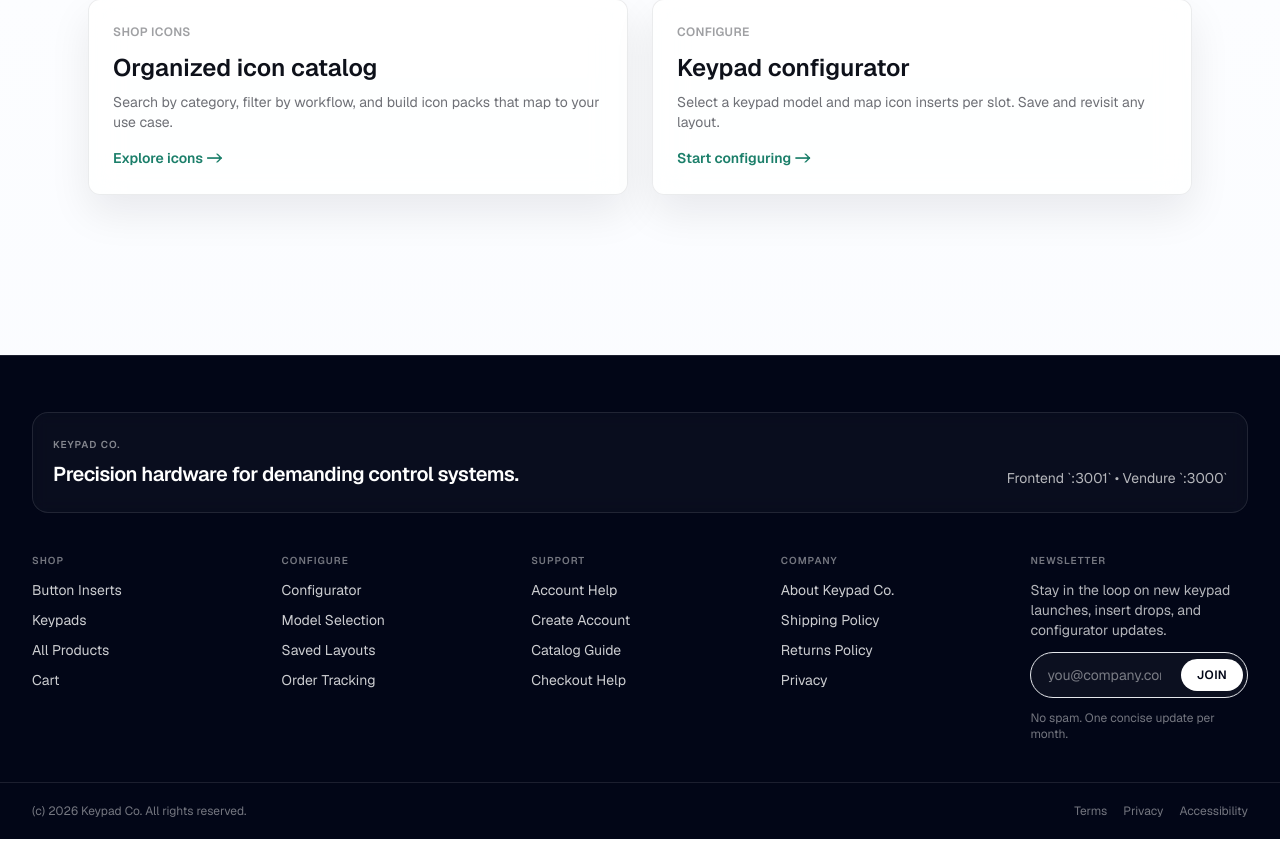
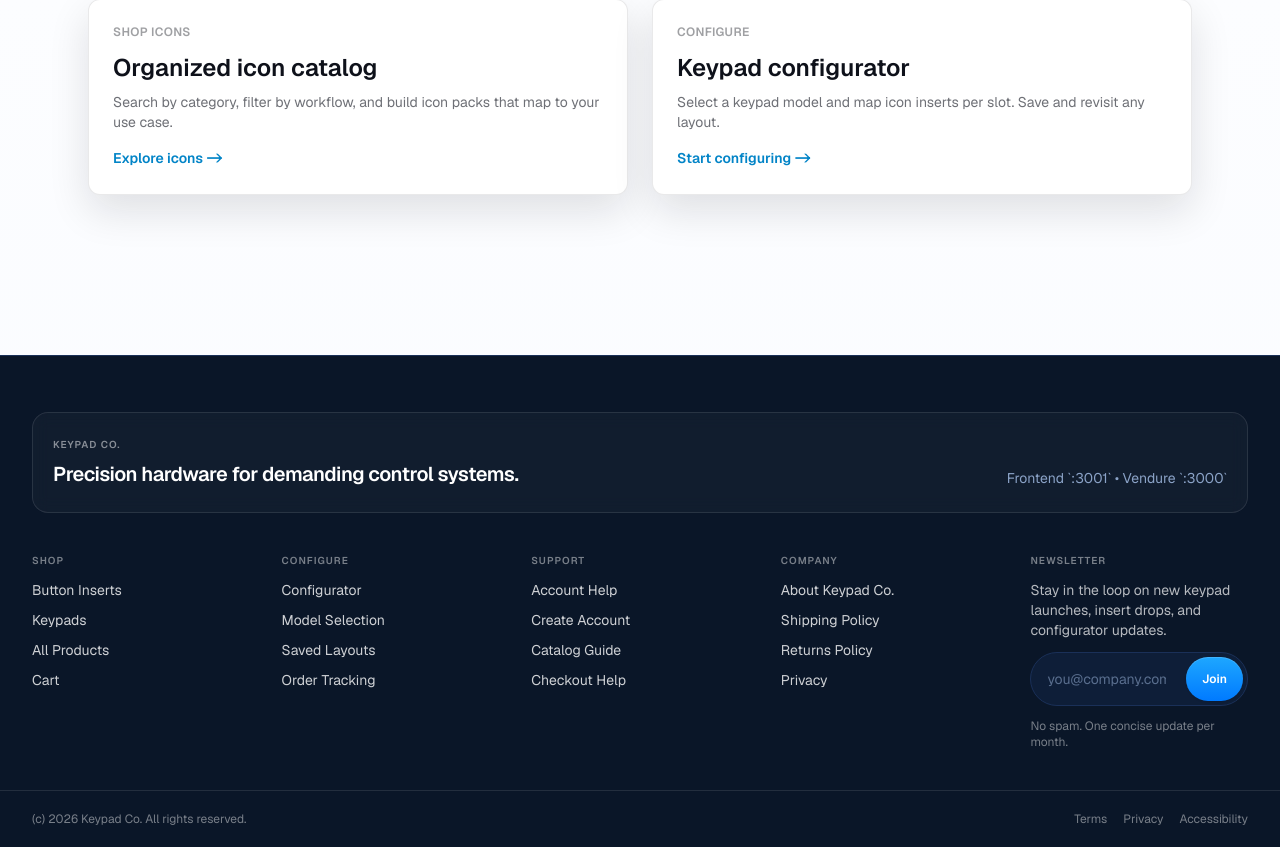
Before and after one commit to T-J-X/Keypad_Store, a Next.js app in the folder apps/storefront/: page / in a window 1280 px wide. Shown: the part 864-1711 px from the top of the page. Built offline with nearby package versions, Linux system fonts and the light colour scheme; no server answers.

Commit message:
refactor: Update styling to use new design tokens and utility classes for improved consistency.

```diff
--- a/apps/storefront/app/page.tsx
+++ b/apps/storefront/app/page.tsx
@@ -32,7 +32,7 @@ export default function HomePage() {
             <span>Made to ship</span>
           </div>
         </div>
-        <div className="card-soft relative overflow-hidden p-6">
+        <div className="card relative overflow-hidden p-6">
           <div className="absolute -right-8 top-8 h-40 w-40 rounded-full bg-sky/20 blur-2xl" aria-hidden />
           <div className="absolute bottom-4 left-6 h-36 w-36 rounded-full bg-coral/20 blur-2xl" aria-hidden />
           <div className="space-y-4">
@@ -87,21 +87,21 @@ export default function HomePage() {
           <Link href="/shop" className="btn-primary">Browse the catalog</Link>
         </div>
         <div className="mt-6 grid gap-6 md:grid-cols-2">
-          <div className="card-soft p-6">
+          <div className="card p-6">
             <div className="text-xs font-semibold uppercase tracking-wide text-ink/40">Shop icons</div>
             <h3 className="mt-3 text-2xl font-semibold text-ink">Organized icon catalog</h3>
             <p className="mt-2 text-sm text-ink/60">
               Search by category, filter by workflow, and build icon packs that map to your use case.
             </p>
-            <Link href="/shop" className="mt-4 inline-flex text-sm font-semibold text-moss">Explore icons -&gt;</Link>
+            <Link href="/shop" className="mt-4 inline-flex text-sm font-semibold text-sky-600 hover:underline">Explore icons -&gt;</Link>
           </div>
-          <div className="card-soft p-6">
+          <div className="card p-6">
             <div className="text-xs font-semibold uppercase tracking-wide text-ink/40">Configure</div>
             <h3 className="mt-3 text-2xl font-semibold text-ink">Keypad configurator</h3>
             <p className="mt-2 text-sm text-ink/60">
               Select a keypad model and map icon inserts per slot. Save and revisit any layout.
             </p>
-            <Link href="/configurator" className="mt-4 inline-flex text-sm font-semibold text-moss">
+            <Link href="/configurator" className="mt-4 inline-flex text-sm font-semibold text-sky-600 hover:underline">
               Start configuring -&gt;
             </Link>
           </div>
--- a/apps/storefront/components/Footer.tsx
+++ b/apps/storefront/components/Footer.tsx
@@ -41,7 +41,7 @@ const footerGroups = [
 
 export default function Footer() {
   return (
-    <footer className="mt-20 border-t border-white/10 bg-slate-950 text-white">
+    <footer className="mt-20 border-t border-panel-border bg-panel text-white">
       <div className="mx-auto w-full max-w-7xl px-6 pb-10 pt-14 lg:px-8">
         <div className="mb-10 rounded-2xl border border-white/10 bg-white/[0.03] px-5 py-6 backdrop-blur">
           <div className="flex flex-col gap-2 sm:flex-row sm:items-end sm:justify-between">
@@ -49,7 +49,7 @@ export default function Footer() {
               <div className="text-[10px] font-semibold uppercase tracking-widest text-white/50">Keypad Co.</div>
               <div className="mt-2 text-xl font-semibold tracking-tight">Precision hardware for demanding control systems.</div>
             </div>
-            <div className="text-sm text-white/70">Frontend `:3001` • Vendure `:3000`</div>
+            <div className="text-sm text-panel-muted">Frontend `:3001` • Vendure `:3000`</div>
           </div>
         </div>
 
@@ -76,15 +76,15 @@ export default function Footer() {
             <p className="text-sm text-white/70">
               Stay in the loop on new keypad launches, insert drops, and configurator updates.
             </p>
-            <form className="rounded-full border border-white/18 bg-white/[0.04] p-1">
+            <form className="rounded-full border border-panel-border bg-panel-light p-1">
               <div className="flex items-center gap-2">
                 <input
-                  className="w-full bg-transparent px-3 py-2 text-sm text-white outline-none placeholder:text-white/45"
+                  className="input input-dark w-full border-none bg-transparent px-3 py-2 shadow-none focus:ring-0"
                   placeholder="you@company.com"
                   aria-label="Email address"
                 />
                 <button
-                  className="rounded-full bg-white px-4 py-2 text-xs font-semibold uppercase tracking-wide text-slate-950 transition hover:bg-white/85"
+                  className="btn-primary rounded-full px-4 py-2 text-xs"
                   type="button"
                 >
                   Join
--- a/apps/storefront/components/Navbar.tsx
+++ b/apps/storefront/components/Navbar.tsx
@@ -599,8 +599,8 @@ export default function Navbar() {
                     placeholder="Search inserts, keypads, IDs"
                     aria-label="Search products"
                     className={[
-                      'w-full rounded-full border px-4 py-2 text-sm outline-none transition',
-                      'border-white/15 bg-white/[0.08] text-white placeholder:text-white/50 focus:border-white/35 focus:ring-2 focus:ring-white/20',
+                      'w-full rounded-full input input-dark px-4 py-2 text-sm outline-none transition',
+                      'placeholder:text-panel-muted',
                     ].join(' ')}
                   />
                   <button
@@ -703,7 +703,7 @@ export default function Navbar() {
           aria-modal="true"
           aria-label="Mobile navigation"
           ref={menuPanelRef}
-          className={`absolute inset-y-0 left-0 flex w-[90vw] max-w-[22rem] flex-col overflow-y-auto overscroll-contain border-r border-white/12 bg-[#060a10] px-5 pb-[calc(1.5rem+env(safe-area-inset-bottom))] pt-5 text-white shadow-[0_24px_58px_rgba(0,0,0,0.55)] transition-transform duration-300 ${isMenuOpen ? 'translate-x-0' : '-translate-x-full'
+          className={`absolute inset-y-0 left-0 flex w-[90vw] max-w-[22rem] flex-col overflow-y-auto overscroll-contain border-r border-panel-border bg-panel px-5 pb-[calc(1.5rem+env(safe-area-inset-bottom))] pt-5 text-white shadow-[0_24px_58px_rgba(0,0,0,0.55)] transition-transform duration-300 ${isMenuOpen ? 'translate-x-0' : '-translate-x-full'
             }`}
         >
           <div className="mb-7 flex items-center justify-between">
@@ -724,7 +724,7 @@ export default function Navbar() {
             <Link
               href="/shop"
               onClick={() => setIsMenuOpen(false)}
-              className="mt-2 inline-flex min-h-12 w-full items-center gap-2 rounded-xl border border-white/15 bg-white/[0.05] px-4 py-3 text-sm font-medium text-white transition hover:bg-white/[0.1] focus-visible:outline-none focus-visible:ring-2 focus-visible:ring-white/35 focus-visible:ring-offset-2 focus-visible:ring-offset-black"
+              className="mt-2 inline-flex min-h-12 w-full items-center gap-2 rounded-xl input input-dark px-4 py-3 text-sm font-medium text-white transition focus-visible:outline-none focus-visible:ring-2 focus-visible:ring-white/35 focus-visible:ring-offset-2 focus-visible:ring-offset-black"
             >
               <Search className="h-4 w-4" />
               Search products
```
